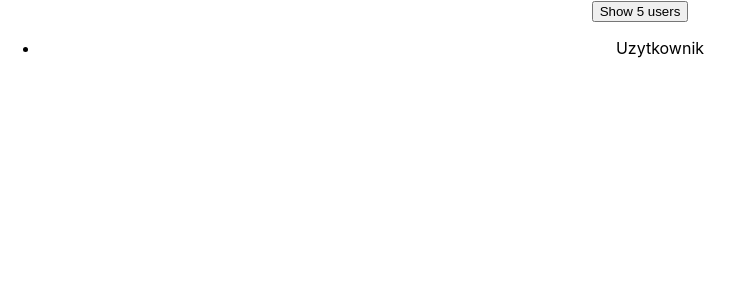
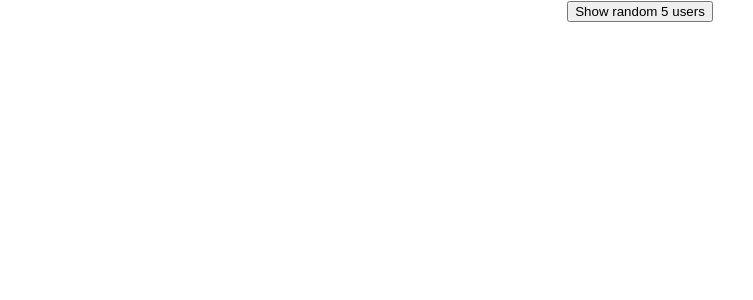
Before and after one commit to hugobosy/mini-project-react-fetch, a React (Create React App) app: page / in a window 1280 px wide. Shown: the top 300 px of the page, without its empty margins (0-753 px from the left). Built offline with nearby package versions, Linux system fonts and the light colour scheme.

Commit message:
download random users from api code

```diff
--- a/src/components/App.js
+++ b/src/components/App.js
@@ -1,12 +1,29 @@
 import './App.css';
 import {ButtonUsers} from "./ButtonUsers";
 import {UsersList} from "./UsersList";
+import {useState} from "react";
+import {logDOM} from "@testing-library/react";
+
+
+const api = 'https://randomuser.me/api/?results=5';
 
 function App() {
+
+    const [state, setState] = useState([]);
+
+
+    const handleClick = () => {
+        fetch('https://randomuser.me/api/?results=5')
+            .then(res => res.json())
+            .then(data => {
+                setState(data.results)
+            })
+    }
     return (
+
         <div className="App">
-            <ButtonUsers/>
-            <UsersList/>
+            <ButtonUsers click={handleClick}/>
+            <UsersList state={state}/>
         </div>
     );
 }
--- a/src/components/ButtonUsers.js
+++ b/src/components/ButtonUsers.js
@@ -1,7 +1,7 @@
 import React from "react";
 
-export const ButtonUsers = () => {
+export const ButtonUsers = (props) => {
     return (
-        <button>Show 5 users</button>
+        <button onClick={props.click}>Show random 5 users</button>
     )
 }
--- a/src/components/UsersList.js
+++ b/src/components/UsersList.js
@@ -1,9 +1,13 @@
 import React from "react";
 
-export const UsersList = () => {
+export const UsersList = (props) => {
+    console.log(props.state)
+
+    const users = props.state.map(user => <li key={user.cell}>{user.name.first}</li>)
+
     return (
         <ul>
-            <li>Uzytkownik</li>
+            {users}
         </ul>
     )
 }
```
